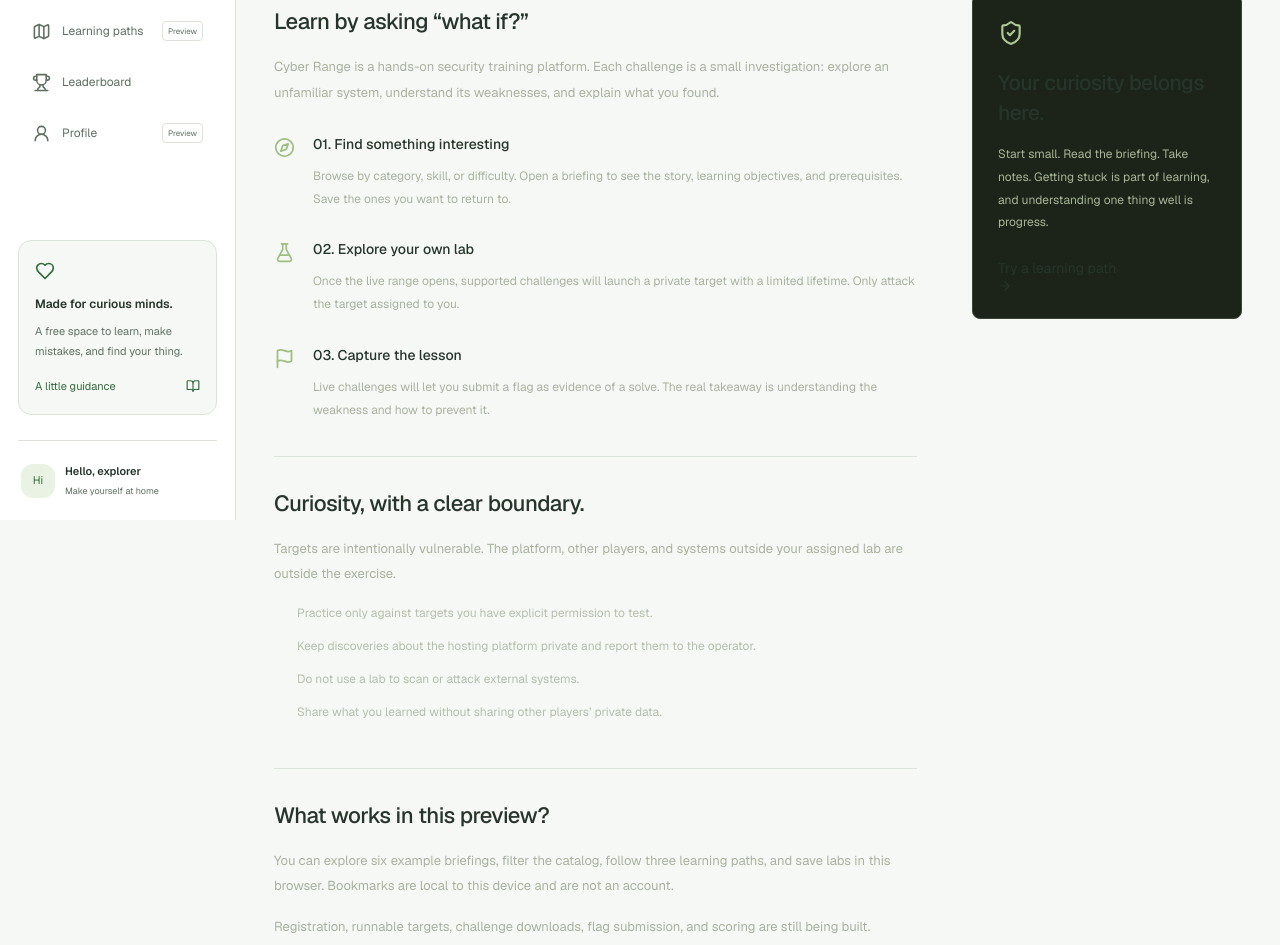
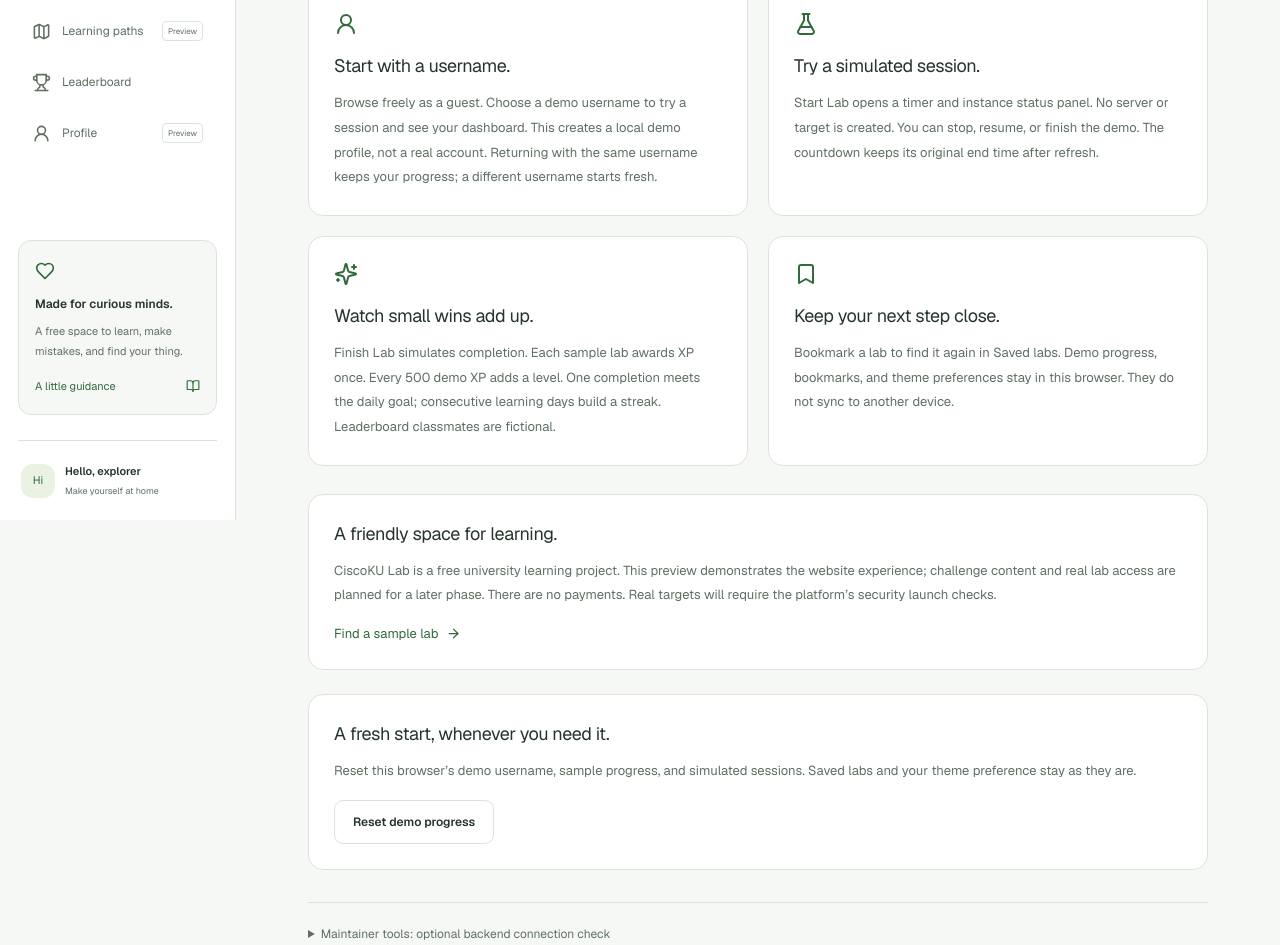
Before and after one commit to Yoshi4489/cyber-lab, a Next.js app: page /guide in a window 1280 px wide. Shown: the part 280-1225 px from the top of the page. Built offline with nearby package versions, Linux system fonts and the light colour scheme.

Commit message:
feat(web): explain the demo learning experience

```diff
--- a/src/app/globals.css
+++ b/src/app/globals.css
@@ -3,3 +3,4 @@
 @import "../styles/legacy-pages.css";
 @import "../styles/primitives.css";
 @import "../features/bookmarks/bookmarks.css";
+@import "../features/backend/backend.css";
--- a/src/app/guide/page.tsx
+++ b/src/app/guide/page.tsx
@@ -1,131 +1,22 @@
 import type { Metadata } from "next";
 import Link from "next/link";
-import {
-  ArrowRight,
-  Compass,
-  Flag,
-  FlaskConical,
-  ShieldCheck,
-} from "lucide-react";
+import { ArrowRight, Bookmark, FlaskConical, Sparkles, UserRound } from "lucide-react";
 import { BackendStatus } from "@/features/backend/backend-status";
-import { Button } from "@/components/ui/button";
+import { DemoControls } from "@/features/guide/demo-controls";
+import styles from "@/features/guide/guide.module.css";
 
-export const metadata: Metadata = { title: "Field guide" };
-
+export const metadata: Metadata = { title: "Demo guide" };
 export default function GuidePage() {
-  return (
-    <>
-      <div className="page-heading">
-        <div>
-          <p className="eyebrow">A FEW THINGS BEFORE YOU DIVE IN.</p>
-          <h1>
-            Your field guide<span className="accent">.</span>
-          </h1>
-          <p>
-            A good place to start, whether this is your first lab or your
-            fiftieth.
-          </p>
-        </div>
-      </div>
-      <div className="guide-layout">
-        <div>
-          <section className="guide-section">
-            <h2>Learn by asking “what if?”</h2>
-            <p>
-              Cyber Range is a hands-on security training platform. Each
-              challenge is a small investigation: explore an unfamiliar system,
-              understand its weaknesses, and explain what you found.
-            </p>
-            <div className="guide-step">
-              <Compass size={21} />
-              <div>
-                <h3>01. Find something interesting</h3>
-                <p>
-                  Browse by category, skill, or difficulty. Open a briefing to
-                  see the story, learning objectives, and prerequisites. Save
-                  the ones you want to return to.
-                </p>
-              </div>
-            </div>
-            <div className="guide-step">
-              <FlaskConical size={21} />
-              <div>
-                <h3>02. Explore your own lab</h3>
-                <p>
-                  Once the live range opens, supported challenges will launch a
-                  private target with a limited lifetime. Only attack the target
-                  assigned to you.
-                </p>
-              </div>
-            </div>
-            <div className="guide-step">
-              <Flag size={21} />
-              <div>
-                <h3>03. Capture the lesson</h3>
-                <p>
-                  Live challenges will let you submit a flag as evidence of a
-                  solve. The real takeaway is understanding the weakness and how
-                  to prevent it.
-                </p>
-              </div>
-            </div>
-          </section>
-          <section className="guide-section" id="ground-rules">
-            <h2>Curiosity, with a clear boundary.</h2>
-            <p>
-              Targets are intentionally vulnerable. The platform, other players,
-              and systems outside your assigned lab are outside the exercise.
-            </p>
-            <ul className="ground-rules">
-              <li>
-                Practice only against targets you have explicit permission to
-                test.
-              </li>
-              <li>
-                Keep discoveries about the hosting platform private and report
-                them to the operator.
-              </li>
-              <li>Do not use a lab to scan or attack external systems.</li>
-              <li>
-                Share what you learned without sharing other players’ private
-                data.
-              </li>
-            </ul>
-          </section>
-          <section className="guide-section">
-            <h2>What works in this preview?</h2>
-            <p>
-              You can explore six example briefings, filter the catalog, follow
-              three learning paths, and save labs in this browser. Bookmarks are
-              local to this device and are not an account.
-            </p>
-            <p>
-              Registration, runnable targets, challenge downloads, flag
-              submission, and scoring are still being built. Planned points and
-              durations describe the intended labs.
-            </p>
-            <Button asChild>
-              <Link href="/">
-                Find your next challenge <ArrowRight size={16} />
-              </Link>
-            </Button>
-          </section>
-        </div>
-        <aside>
-          <div className="guide-aside">
-            <ShieldCheck size={26} />
-            <h3>Your curiosity belongs here.</h3>
-            <p>
-              Start small. Read the briefing. Take notes. Getting stuck is part
-              of learning, and understanding one thing well is progress.
-            </p>
-            <Link href="/paths" className="text-link">
-              Try a learning path <ArrowRight size={14} />
-            </Link>
-          </div>
-        </aside>
-      </div>
-      <BackendStatus />
-    </>
-  );
+  return <div className={styles.page}>
+    <header><p className="eyebrow">MAKE YOURSELF AT HOME</p><h1>A little guidance goes a long way.</h1><p>Everything you need to know about the CiscoKU Lab demo.</p></header>
+    <div className={styles.grid}>
+      <section><UserRound size={24} /><h2>Start with a username.</h2><p>Browse freely as a guest. Choose a demo username to try a session and see your dashboard. This creates a local demo profile, not a real account. Returning with the same username keeps your progress; a different username starts fresh.</p></section>
+      <section><FlaskConical size={24} /><h2>Try a simulated session.</h2><p>Start Lab opens a timer and instance status panel. No server or target is created. You can stop, resume, or finish the demo. The countdown keeps its original end time after refresh.</p></section>
+      <section><Sparkles size={24} /><h2>Watch small wins add up.</h2><p>Finish Lab simulates completion. Each sample lab awards XP once. Every 500 demo XP adds a level. One completion meets the daily goal; consecutive learning days build a streak. Leaderboard classmates are fictional.</p></section>
+      <section><Bookmark size={24} /><h2>Keep your next step close.</h2><p>Bookmark a lab to find it again in Saved labs. Demo progress, bookmarks, and theme preferences stay in this browser. They do not sync to another device.</p></section>
+    </div>
+    <section className={styles.panel} id="ground-rules"><h2>A friendly space for learning.</h2><p>CiscoKU Lab is a free university learning project. This preview demonstrates the website experience; challenge content and real lab access are planned for a later phase. There are no payments. Real targets will require the platform’s security launch checks.</p><Link href="/labs">Find a sample lab <ArrowRight size={15} /></Link></section>
+    <section className={styles.panel}><DemoControls /></section>
+    <details className={styles.details}><summary>Maintainer tools: optional backend connection check</summary><p>This diagnostic checks API availability only. It does not start labs or enable real accounts.</p><BackendStatus /></details>
+  </div>;
 }
--- /dev/null
+++ b/src/features/backend/backend.css
@@ -0,0 +1,8 @@
+.connection-panel { display: flex; align-items: flex-start; gap: 15px; padding: 24px; border: 1px solid var(--border); border-radius: 13px; background: var(--card); margin-top: 20px; }
+.connection-panel > svg { color: var(--primary); }
+.connection-panel > div { flex: 1; min-width: 0; }
+.connection-panel h3 { font-size: 14px; margin-bottom: 8px; }
+.connection-panel p { font-size: 12px; color: var(--muted-foreground); line-height: 1.8; }
+.spin { animation: turn 1s linear infinite; }
+@keyframes turn { to { transform: rotate(360deg); } }
+@media (max-width: 650px) { .connection-panel { flex-wrap: wrap; padding: 18px; } .connection-panel > div { flex-basis: 70%; } }
--- /dev/null
+++ b/src/features/guide/demo-controls.tsx
@@ -0,0 +1,15 @@
+"use client";
+import { useState } from "react";
+import { Button } from "@/components/ui/button";
+import { resetDemo } from "@/features/learner/store";
+
+export function DemoControls() {
+  const [confirming, setConfirming] = useState(false);
+  const [cleared, setCleared] = useState(false);
+  return <div className="demo-reset">
+    <h2>A fresh start, whenever you need it.</h2>
+    <p>Reset this browser’s demo username, sample progress, and simulated sessions. Saved labs and your theme preference stay as they are.</p>
+    {confirming ? <div><p>Clear your local demo progress?</p><Button onClick={() => { resetDemo(); setConfirming(false); setCleared(true); }}>Yes, reset demo</Button><Button variant="secondary" onClick={() => setConfirming(false)}>Keep my progress</Button></div> : <Button variant="secondary" onClick={() => { setCleared(false); setConfirming(true); }}>Reset demo progress</Button>}
+    {cleared && <p role="status">Your demo progress has been reset.</p>}
+  </div>;
+}
--- /dev/null
+++ b/src/features/guide/guide.module.css
@@ -0,0 +1,16 @@
+.page { max-width: 900px; margin: 0 auto; }
+.page header { margin-bottom: 30px; }
+.page h1 { font-size: clamp(29px, 3vw, 38px); letter-spacing: -1.3px; margin: 12px 0; }
+.page header > p:last-child { color: var(--muted-foreground); line-height: 1.8; }
+.grid { display: grid; grid-template-columns: repeat(2, minmax(0, 1fr)); gap: 20px; margin-bottom: 28px; }
+.grid section, .panel { padding: 25px; border: 1px solid var(--border); border-radius: 15px; background: var(--card); }
+.grid svg { color: var(--primary); margin-bottom: 16px; }
+.page h2 { font-size: 18px; letter-spacing: -.4px; margin-bottom: 12px; }
+.grid p, .panel p { color: var(--muted-foreground); font-size: 13px; line-height: 1.9; }
+.panel { margin-bottom: 24px; }
+.panel button { margin: 16px 10px 0 0; }
+.panel > a { display: inline-flex; gap: 8px; align-items: center; color: var(--primary); font-size: 13px; margin-top: 16px; }
+.details { margin-top: 32px; border-top: 1px solid var(--border); padding-top: 22px; }
+.details summary { color: var(--muted-foreground); font-size: 12px; cursor: pointer; }
+.details > p { color: var(--muted-foreground); font-size: 12px; line-height: 1.8; margin: 16px 0; }
+@media (max-width: 650px) { .grid { grid-template-columns: 1fr; } }
```
Also changed, not shown: 2 other files (tests, documents, lock files or other folders).
